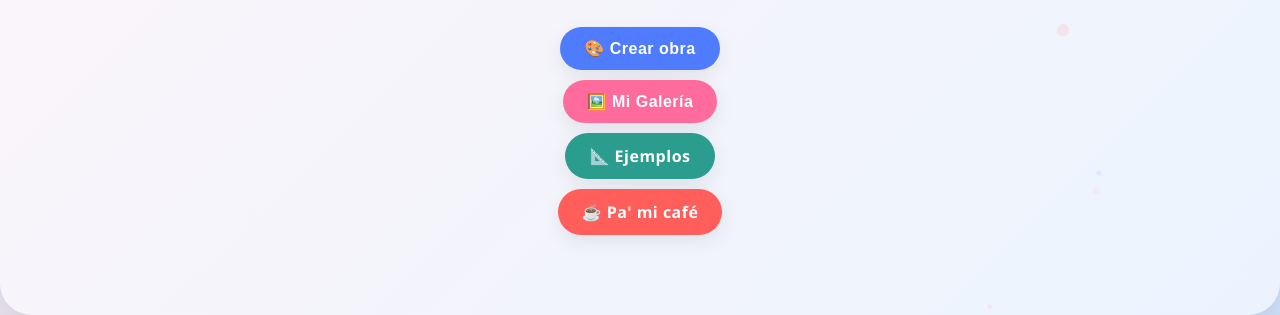
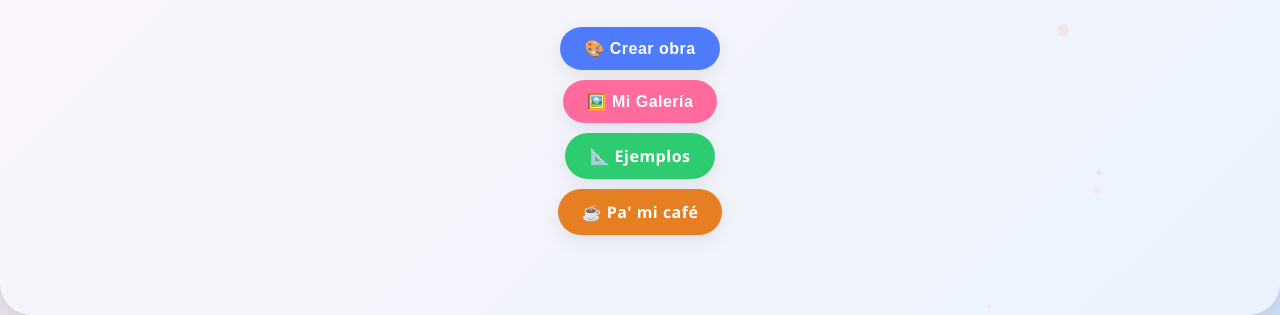
Before and after one commit to novrasi/tangramgame, a plain HTML site: page index.html in a window 1280 px wide. Shown: the part 485-800 px from the top of the page. Drawn offline with Linux system fonts and the light colour scheme.

Commit message:
Update index

```diff
--- a/index.html
+++ b/index.html
@@ -101,8 +101,8 @@
             <div class="subtitle"></div>
             <button class="btn primary" id="btn-create">🎨 Crear obra</button>
             <button class="btn accent" id="btn-gallery">🖼️ Mi Galería</button>
-	    <a href="https://photos.app.goo.gl/Lv2Syv54bKpJCHyd7" target="_blank" class="btn" style="background:#2a9d8f; color:white; text-decoration:none;">📐 Ejemplos</a>
-	    <a href="https://ko-fi.com/tangramgame" target="_blank" class="btn" style="background:#ff5e5b; color:white; text-decoration:none;">☕ Pa' mi café</a>
+	    <a href="https://photos.app.goo.gl/Lv2Syv54bKpJCHyd7" target="_blank" class="btn" style="background:#2ecc71; color:white; text-decoration:none;">📐 Ejemplos</a>
+	    <a href="https://ko-fi.com/tangramgame" target="_blank" class="btn" style="background:#e67e22; color:white; text-decoration:none;">☕ Pa' mi café</a>
         </div>
 
         <div class="screen" id="create-screen">
```
